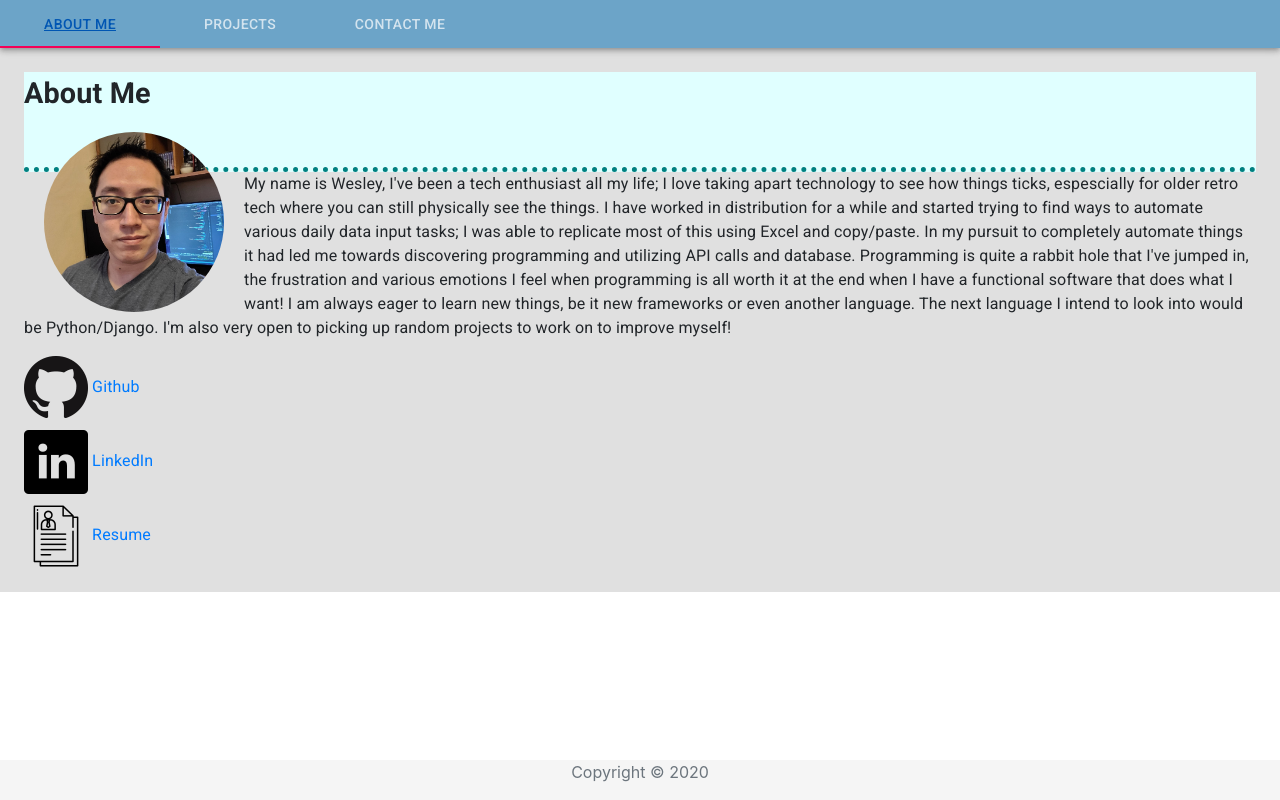
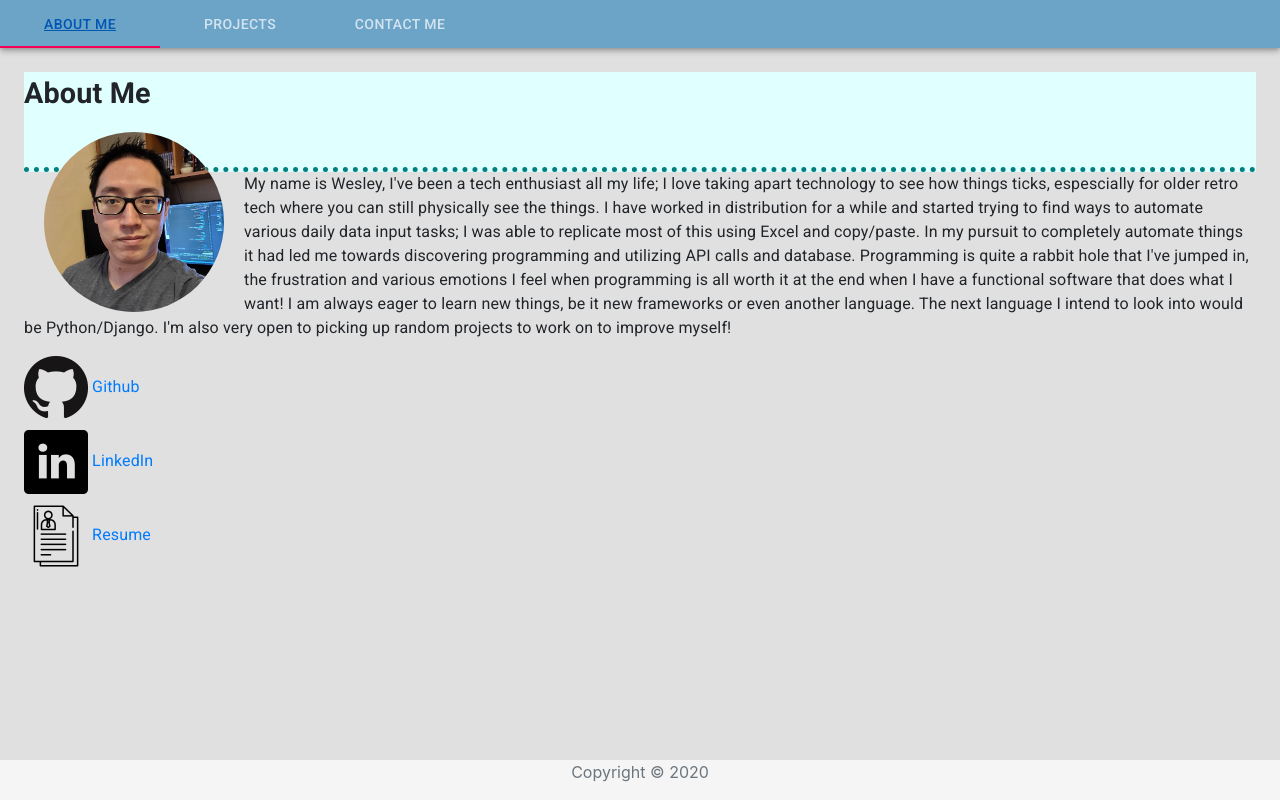
Before and after one commit to WebDevWes/react-portfolio, a React (Create React App) app: page / in a window 1280 px wide. Built offline with nearby package versions, Linux system fonts and the light colour scheme.

Commit message:
adjusted minheight to extend background color to footer

```diff
--- a/src/components/Navigation.js
+++ b/src/components/Navigation.js
@@ -61,7 +61,7 @@ export default function SimpleTabs() {
   };
 
   return (
-    <div className={classes.root} style={{ backgroundColor: "#E0E0E0" }}>
+    <div className={classes.root} style={{ backgroundColor: "#E0E0E0", minHeight: "97vh" }}>
       <AppBar position="static" style={{ backgroundColor: "#6CA4C8" }}>
         <Tabs
           value={value}
```
